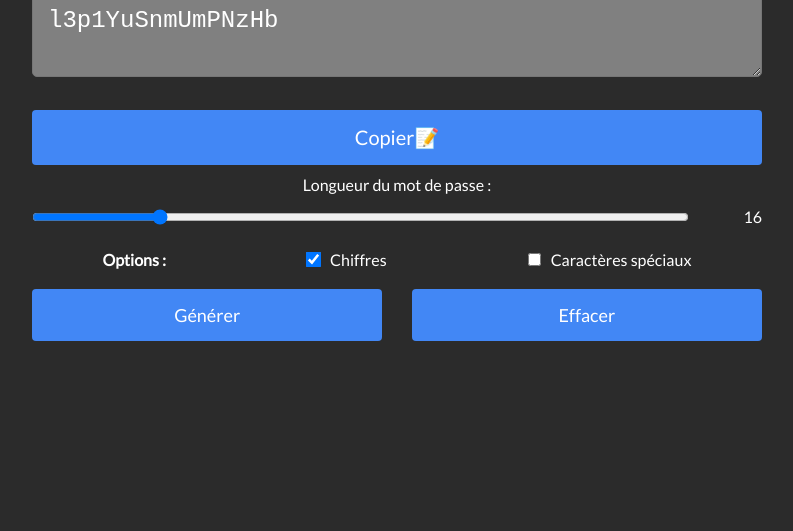
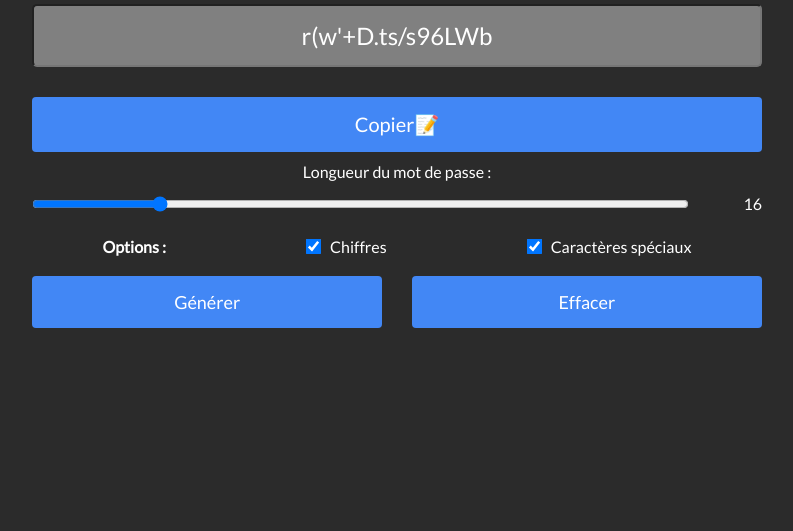
Before and after one commit to XP48/Password_generator, a plain HTML site: page index.html in a window 1280 px wide. Shown: the part 269-800 px from the top of the page, without its empty margins (243-1036 px from the left). Drawn offline with Linux system fonts and the light colour scheme; files whose address does not match are found by name.

Commit message:
renforcement du mot de passe par defaut et modification de la zone du mdp

```diff
--- a/index.html
+++ b/index.html
@@ -12,7 +12,7 @@
     <div class="content">
       <div class="generator">
         <h1 class="title">Générateur de mot de passe</h1>
-        <textarea id="result" name="result" readonly></textarea>
+        <input id="result" name="result" readonly></input>
         <button id="copier" onclick="copyToClipboard()">Copier📝</button>
         <label for="long">Longueur du mot de passe :</label>
         <div class="align">
@@ -32,11 +32,11 @@
         <div class="options align">
           <p>Options :</p>
           <div class="align option">
-            <input type="checkbox" id="chiffres" checked />
+            <input type="checkbox" id="chiffres" checked onclick="generatePassword()"/>
             <label for="chiffres"> Chiffres</label>
           </div>
           <div class="align option">
-            <input type="checkbox" id="caracteresSpeciaux" />
+            <input type="checkbox" id="caracteresSpeciaux" checked onclick="generatePassword()"/>
             <label for="caracteresSpeciaux">Caractères spéciaux</label>
           </div>
         </div>
--- a/style.css
+++ b/style.css
@@ -69,8 +69,9 @@ body {
   margin-bottom: 20px;
   transition: border var(--transition-time);
   background-color: var(--light-grey);
-  font-family: "Courier New", Courier, monospace;
+  font-family: ""Courier New", Courier, monospace;";
   word-wrap: break-word;
+  text-align: center;
 }
 
 #result:focus,
```
